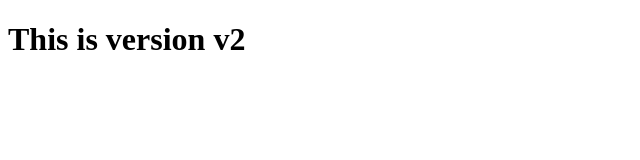
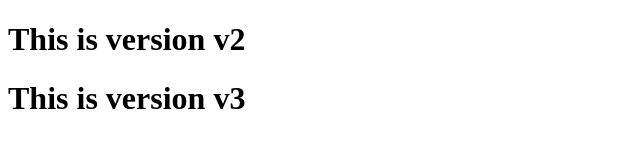
Before and after one commit to naikvenkat/new-repo, a plain HTML site: page index.html in a window 1280 px wide. Shown: the whole page, without its empty margins (0-640 px from the left). Drawn offline with Linux system fonts and the light colour scheme.

Commit message:
This is version v3

```diff
--- a/index.html
+++ b/index.html
@@ -6,6 +6,7 @@
     <title>Document</title>
 </head>
 <body>
-    <h1>This is version v2</h1>
+    <h1>This is version  v2</h1>
+    <h1>This is version v3</h1>
 </body>
 </html>
```
